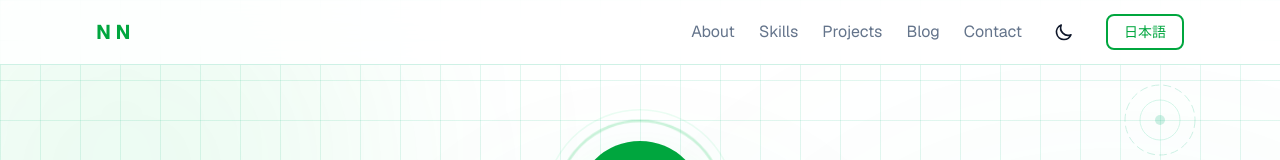
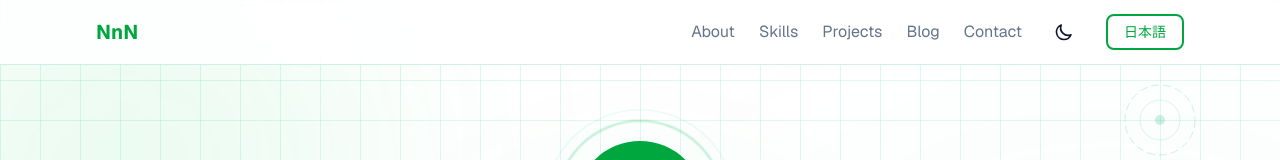
Before and after one commit to midas0813/nissyama-portfolio, a Next.js app: page / in a window 1280 px wide. Shown: the top 160 px of the page. Built offline with nearby package versions, Linux system fonts and the light colour scheme.

Commit message:
fix: logo name

```diff
--- a/src/components/Navigation.tsx
+++ b/src/components/Navigation.tsx
@@ -22,7 +22,7 @@ export function Navigation() {
       <div className="max-w-6xl mx-auto px-4 sm:px-6 lg:px-8">
         <div className="flex justify-between items-center h-16">
           <a href="/" className="text-xl font-bold text-green-600 dark:text-green-400">
-            N N
+            NnN
           </a>
 
           {/* Desktop Navigation */}
```
